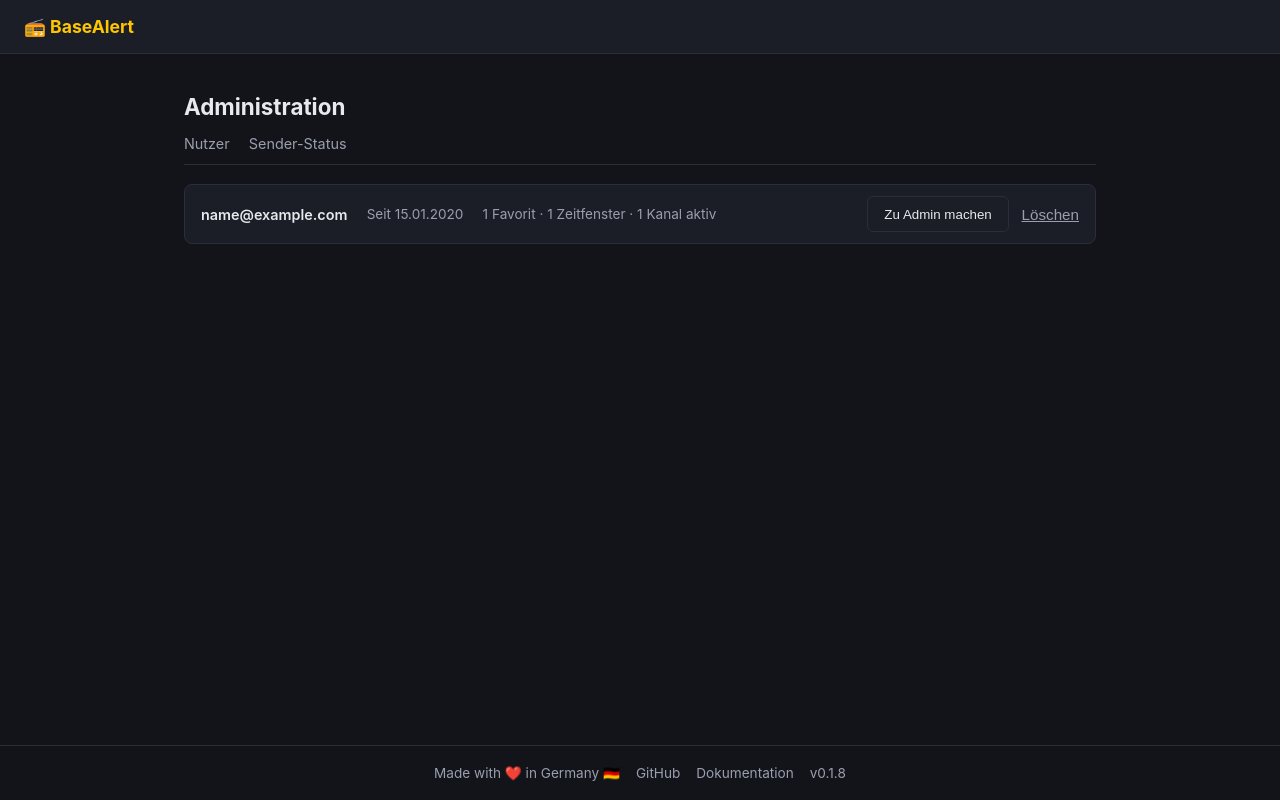
After one commit to steven-streller/BaseAlert, a FastAPI app: template app/templates/admin_users.html in a window 1280 px wide. The commit adds this page. Run offline with FastAPI, Linux system fonts and the light colour scheme; the template is opened without the code that fills it: most values are stand-ins (such as "Sample title", 1, 10 or a date in 2020); parts of the project's set-up code (start-up, migrations or seed data) failed here and were passed over.

Commit message:
feat: add admin user management and scraper health status pages (#57)

```diff
--- a/app/auth.py
+++ b/app/auth.py
@@ -28,3 +28,10 @@ def require_user(request: Request) -> User:
     if not user:
         raise HTTPException(status_code=303, headers={"Location": "/login", "HX-Redirect": "/login"})
     return user
+
+
+def require_admin(request: Request) -> User:
+    user = require_user(request)
+    if not user.is_admin:
+        raise HTTPException(status_code=404)
+    return user
--- a/app/db.py
+++ b/app/db.py
@@ -68,9 +68,21 @@ USER_DEFAULT_SETTINGS = {
 }
 
 
+def _ensure_user_admin_column() -> None:
+    """Add `is_admin` to pre-existing `user` tables. `create_all` only creates
+    missing tables, not missing columns on tables that already exist, so
+    installs that predate the admin flag need this one-off ALTER TABLE."""
+    with engine.connect() as conn:
+        columns = {row[1] for row in conn.exec_driver_sql("PRAGMA table_info(user)").fetchall()}
+        if "is_admin" not in columns:
+            conn.exec_driver_sql("ALTER TABLE user ADD COLUMN is_admin BOOLEAN NOT NULL DEFAULT 0")
+            conn.commit()
+
+
 def init_db() -> None:
     os.makedirs(os.path.dirname(DB_PATH), exist_ok=True)
     SQLModel.metadata.create_all(engine)
+    _ensure_user_admin_column()
     with Session(engine) as session:
         for station in STATIONS:
             existing = session.exec(select(Station).where(Station.key == station["key"])).first()
--- a/app/main.py
+++ b/app/main.py
@@ -7,14 +7,24 @@ from fastapi import Depends, FastAPI, Request
 from fastapi.responses import RedirectResponse
 from fastapi.staticfiles import StaticFiles
 from fastapi.templating import Jinja2Templates
-from sqlmodel import Session, select
+from sqlmodel import Session, func, select
 from starlette.middleware.sessions import SessionMiddleware
 
-from app.auth import get_current_user, login_user, logout_user, require_user
+from app.auth import get_current_user, login_user, logout_user, require_admin, require_user
 from app.db import engine, get_setting, get_user_setting, init_db, set_setting, set_user_setting
-from app.models import Dj, Favorite, ListeningWindow, Show, Station, User
-from app.notifications import CHANNELS, send_to_channel
-from app.scheduler import reschedule_scrape_job, start_scheduler
+from app.models import (
+    Dj,
+    Favorite,
+    ListeningWindow,
+    NotificationLog,
+    ScrapeStatus,
+    Show,
+    Station,
+    User,
+    UserSetting,
+)
+from app.notifications import CHANNELS, enabled_channels, send_to_channel
+from app.scheduler import next_scrape_run, reschedule_scrape_job, start_scheduler
 from app.scraper import scrape_all
 from app.security import hash_password, verify_password
 from app.version import __version__
@@ -95,7 +105,8 @@ async def register(request: Request):
     with Session(engine) as session:
         if session.exec(select(User).where(User.email == email)).first():
             return RedirectResponse(url="/register?error=taken", status_code=303)
-        user = User(email=email, password_hash=hash_password(password))
+        is_first_user = session.exec(select(User.id).limit(1)).first() is None
+        user = User(email=email, password_hash=hash_password(password), is_admin=is_first_user)
         session.add(user)
         session.commit()
         session.refresh(user)
@@ -485,3 +496,96 @@ def test_notification(channel: str, current_user: User = Depends(require_user)):
 def scrape_now(current_user: User = Depends(require_user)):
     scrape_all()
     return RedirectResponse(url="/settings?scraped=1", status_code=303)
+
+
+# --- Admin ----------------------------------------------------------------
+
+
+def _admin_user_rows(session: Session) -> list[dict]:
+    users = session.exec(select(User).order_by(User.created_at)).all()
+    favorite_counts: dict[int, int] = {}
+    for user_id, count in session.exec(
+        select(Favorite.user_id, func.count()).group_by(Favorite.user_id)
+    ).all():
+        favorite_counts[user_id] = count
+    window_counts: dict[int, int] = {}
+    for user_id, count in session.exec(
+        select(ListeningWindow.user_id, func.count()).group_by(ListeningWindow.user_id)
+    ).all():
+        window_counts[user_id] = count
+    return [
+        {
+            "user": user,
+            "favorite_count": favorite_counts.get(user.id, 0),
+            "window_count": window_counts.get(user.id, 0),
+            "channel_count": len(enabled_channels(session, user.id)),
+        }
+        for user in users
+    ]
+
+
+@app.get("/admin/users")
+def admin_users_page(request: Request, current_user: User = Depends(require_admin)):
+    with Session(engine) as session:
+        rows = _admin_user_rows(session)
+    return templates.TemplateResponse(
+        request,
+        "admin_users.html",
+        {"active": "admin", "admin_active": "users", "current_user": current_user, "rows": rows},
+    )
+
+
+@app.post("/admin/users/{user_id}/toggle-admin")
+def admin_toggle_admin(user_id: int, current_user: User = Depends(require_admin)):
+    if user_id != current_user.id:
+        with Session(engine) as session:
+            user = session.get(User, user_id)
+            if user:
+                user.is_admin = not user.is_admin
+                session.add(user)
+                session.commit()
+    return RedirectResponse(url="/admin/users", status_code=303)
+
+
+@app.post("/admin/users/{user_id}/delete")
+def admin_delete_user(user_id: int, current_user: User = Depends(require_admin)):
+    if user_id != current_user.id:
+        with Session(engine) as session:
+            user = session.get(User, user_id)
+            if user:
+                for model in (Favorite, ListeningWindow, UserSetting, NotificationLog):
+                    for row in session.exec(select(model).where(model.user_id == user_id)).all():
+                        session.delete(row)
+                session.delete(user)
+                session.commit()
+    return RedirectResponse(url="/admin/users", status_code=303)
+
+
+@app.get("/admin/health")
+def admin_health_page(request: Request, current_user: User = Depends(require_admin)):
+    now = datetime.now()
+    with Session(engine) as session:
+        stations = session.exec(select(Station)).all()
+        statuses = {s.station_id: s for s in session.exec(select(ScrapeStatus)).all()}
+        rows = []
+        for station in stations:
+            status = statuses.get(station.id)
+            upcoming_count = session.exec(
+                select(func.count())
+                .select_from(Show)
+                .where(Show.station_id == station.id, Show.start_time >= now)
+            ).one()
+            rows.append({"station": station, "status": status, "upcoming_count": upcoming_count})
+        scrape_interval = get_setting(session, "scrape_interval_minutes")
+    return templates.TemplateResponse(
+        request,
+        "admin_health.html",
+        {
+            "active": "admin",
+            "admin_active": "health",
+            "current_user": current_user,
+            "rows": rows,
+            "scrape_interval": scrape_interval,
+            "next_run": next_scrape_run(),
+        },
+    )
--- a/app/scheduler.py
+++ b/app/scheduler.py
@@ -89,6 +89,11 @@ def reschedule_scrape_job(minutes: int) -> None:
     scheduler.reschedule_job("scrape_job", trigger=IntervalTrigger(minutes=minutes))
 
 
+def next_scrape_run() -> datetime | None:
+    job = scheduler.get_job("scrape_job")
+    return job.next_run_time if job else None
+
+
 def start_scheduler() -> None:
     with Session(engine) as session:
         interval = int(get_setting(session, "scrape_interval_minutes") or 60)
--- a/app/static/style.css
+++ b/app/static/style.css
@@ -368,6 +368,72 @@ details.channel[open] summary::before {
     color: #111;
 }
 
+.badge.error {
+    background: #6b3030;
+    color: #e6a3a3;
+}
+
+.admin-subnav {
+    display: flex;
+    gap: 1.2rem;
+    margin-bottom: 1.2rem;
+    border-bottom: 1px solid var(--border);
+}
+
+.admin-subnav a {
+    color: var(--text-dim);
+    text-decoration: none;
+    padding-bottom: 0.6rem;
+    border-bottom: 2px solid transparent;
+    font-size: 0.9rem;
+}
+
+.admin-subnav a.active, .admin-subnav a:hover {
+    color: var(--text);
+    border-bottom-color: var(--accent);
+}
+
+.admin-table {
+    display: flex;
+    flex-direction: column;
+    gap: 0.5rem;
+}
+
+.admin-user-row {
+    display: flex;
+    align-items: center;
+    flex-wrap: wrap;
+    gap: 0.6rem 1.2rem;
+    background: var(--bg-card);
+    border: 1px solid var(--border);
+    border-radius: 8px;
+    padding: 0.7rem 1rem;
+    font-size: 0.9rem;
+}
+
+.admin-user-main {
+    display: flex;
+    align-items: center;
+    gap: 0.5rem;
+    font-weight: 600;
+}
+
+.admin-user-meta {
+    color: var(--text-dim);
+    font-size: 0.85rem;
+}
+
+.admin-user-actions {
+    display: flex;
+    align-items: center;
+    gap: 0.8rem;
+    margin-left: auto;
+}
+
+.admin-health-grid {
+    margin-top: 1.2rem;
+}
+
 .channel-body {
     display: flex;
     flex-wrap: wrap;
--- /dev/null
+++ b/app/templates/admin_users.html
@@ -0,0 +1,47 @@
+{% extends "base.html" %}
+{% block title %}Nutzerverwaltung - BaseAlert{% endblock %}
+{% block content %}
+<h1>Administration</h1>
+<div class="admin-subnav">
+    <a href="/admin/users" class="{{ 'active' if admin_active == 'users' else '' }}">Nutzer</a>
+    <a href="/admin/health" class="{{ 'active' if admin_active == 'health' else '' }}">Sender-Status</a>
+</div>
+
+{% if rows %}
+<div class="admin-table">
+    {% for row in rows %}
+    <div class="admin-user-row">
+        <div class="admin-user-main">
+            <span class="admin-user-email">{{ row.user.email }}</span>
+            {% if row.user.is_admin %}<span class="badge on">Admin</span>{% endif %}
+            {% if row.user.id == current_user.id %}<span class="badge">Du</span>{% endif %}
+        </div>
+        <span class="admin-user-meta">Seit {{ row.user.created_at.strftime('%d.%m.%Y') }}</span>
+        <span class="admin-user-meta">
+            {{ row.favorite_count }} Favorit{{ 'en' if row.favorite_count != 1 else '' }} ·
+            {{ row.window_count }} Zeitfenster ·
+            {{ row.channel_count }} Kanal{{ 'e' if row.channel_count != 1 else '' }} aktiv
+        </span>
+        {% if row.user.id != current_user.id %}
+        <div class="admin-user-actions">
+            <form method="post" action="/admin/users/{{ row.user.id }}/toggle-admin">
+                <button class="secondary" type="submit">
+                    {{ 'Admin entziehen' if row.user.is_admin else 'Zu Admin machen' }}
+                </button>
+            </form>
+            <form
+                method="post"
+                action="/admin/users/{{ row.user.id }}/delete"
+                onsubmit="return confirm('Account {{ row.user.email }} wirklich löschen? Favoriten, Zeitfenster und Einstellungen gehen dabei verloren.');"
+            >
+                <button class="link-button" type="submit">Löschen</button>
+            </form>
+        </div>
+        {% endif %}
+    </div>
+    {% endfor %}
+</div>
+{% else %}
+<p class="empty">Keine Accounts vorhanden.</p>
+{% endif %}
+{% endblock %}
--- a/app/templates/base.html
+++ b/app/templates/base.html
@@ -16,6 +16,9 @@
         <a href="/djs" class="{{ 'active' if active == 'djs' else '' }}">DJs</a>
         <a href="/windows" class="{{ 'active' if active == 'windows' else '' }}">Zeitfenster</a>
         <a href="/settings" class="{{ 'active' if active == 'settings' else '' }}">Einstellungen</a>
+        {% if current_user.is_admin %}
+        <a href="/admin/users" class="{{ 'active' if active == 'admin' else '' }}">Admin</a>
+        {% endif %}
         <span class="nav-user">{{ current_user.email }}</span>
         <form method="post" action="/logout" class="nav-logout">
             <button type="submit" class="link-button">Abmelden</button>
```
Also changed, not shown: app/models.py (+14 -0 lines), app/scraper.py (+25 -3 lines), app/templates/admin_health.html (added, +46 -0 lines), docs/architecture.md (+28 -1 lines), docs/index.md (+7 -0 lines), tests/test_admin_routes.py (added, +143 -0 lines), tests/test_db_migration.py (added, +37 -0 lines), tests/test_scrape_status.py (added, +72 -0 lines).
